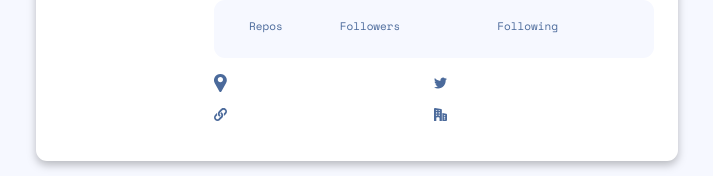
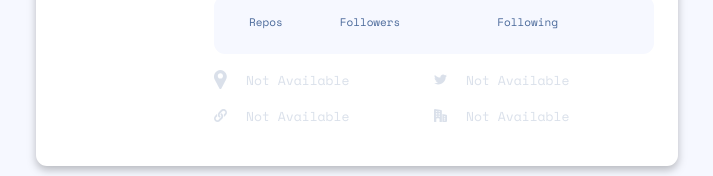
Before and after one commit to hhamza1/fem-github-user-search, a React (Create React App) app: page / in a window 1280 px wide. Shown: the part 435-611 px from the top of the page, without its empty margins (283-996 px from the left). Built offline with nearby package versions, Linux system fonts and the light colour scheme; no server answers.

Commit message:
Fixing condition for data availability

```diff
--- a/src/components/UserContacts.js
+++ b/src/components/UserContacts.js
@@ -11,22 +11,22 @@ import './Sass/UserContacts.scss';
 const UserContacts = ({userData}) => {
     const iconArray = [
         {
-            name: (userData.location ===null ? "Not Available" :userData.location),
+            name: (userData.location ===undefined || userData.location === null ? "Not Available" :userData.location),
             class: 'location-icon',
             icon: locationIcon
         },
         {
-            name: (userData.company ===null ? "Not Available" :userData.company),
+            name: (userData.company ===undefined || userData.company === null ? "Not Available" :userData.company),
             class: 'company-icon',
             icon: companyIcon
         },
         {
-            name: (userData.twitter_username === null ? "Not Available" :userData.twitter_username),
+            name: (userData.twitter_username === undefined || userData.twitter_username === null ? "Not Available" :userData.twitter_username),
             class: 'twitter-icon',
             icon: twitterIcon
         },
         {
-            name: (userData.blog === null ? "Not Available" : userData.blog),
+            name: (userData.blog === undefined || userData.blog === null ? "Not Available" : userData.blog),
             class: 'website-icon',
             icon: websiteIcon
         }
```
